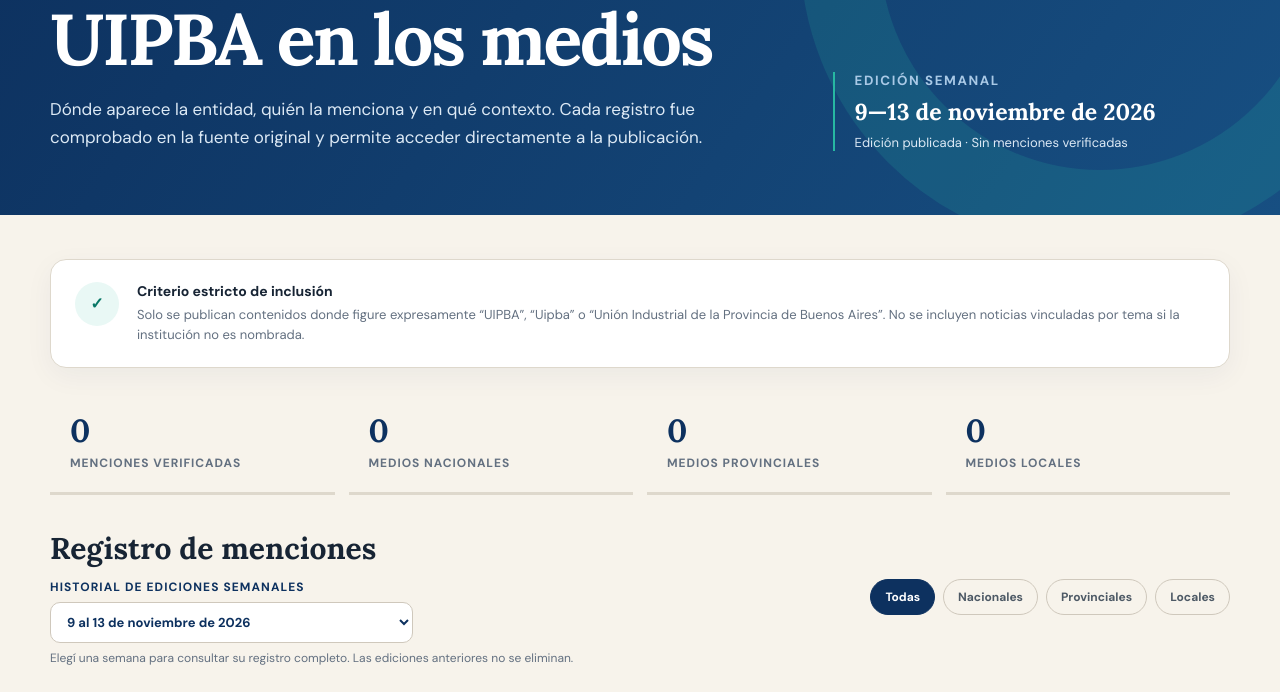
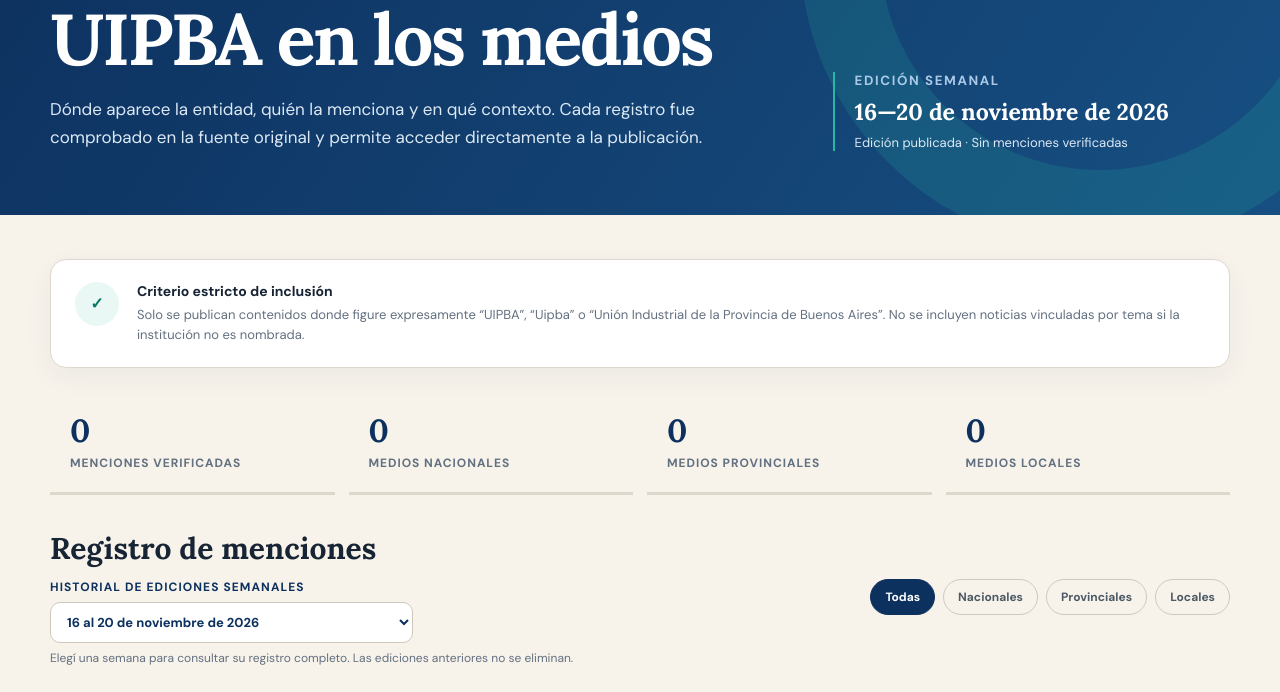
Before and after one commit to ComunicacionUIPBA/uipba-en-los-medios, a plain HTML site: page index.html in a window 1280 px wide. Shown: the part 178-870 px from the top of the page. Drawn offline with Linux system fonts and the light colour scheme.

Commit message:
UIPBA en los medios: edición semanal 16 al 20 de noviembre de 2026 (sin menciones verificadas)
Co-Authored-By: Claude Sonnet 5.5 <noreply@anthropic.com>

```diff
--- a/index.html
+++ b/index.html
@@ -71,7 +71,7 @@
         <h1>UIPBA en los medios</h1>
         <p>Dónde aparece la entidad, quién la menciona y en qué contexto. Cada registro fue comprobado en la fuente original y permite acceder directamente a la publicación.</p>
       </div>
-      <div class="edition"><small>Edición semanal</small><strong id="heroPeriod">9—13 de noviembre de 2026</strong><span id="heroStatus">Edición publicada · Sin menciones verificadas</span></div>
+      <div class="edition"><small>Edición semanal</small><strong id="heroPeriod">16—20 de noviembre de 2026</strong><span id="heroStatus">Edición publicada · Sin menciones verificadas</span></div>
     </div>
   </section>
 </header>
@@ -94,7 +94,8 @@
       <h2>Registro de menciones</h2>
       <label for="weekSelector" style="display:block;margin-top:12px;font-size:12px;font-weight:800;color:var(--navy);text-transform:uppercase;letter-spacing:.09em">Historial de ediciones semanales</label>
       <select id="weekSelector" style="margin-top:7px;min-width:250px;padding:10px 12px;border:1px solid #cfc8bc;border-radius:10px;background:#fff;color:var(--navy);font:700 13px 'DM Sans'">
-        <option value="2026-11-09" selected>9 al 13 de noviembre de 2026</option>
+        <option value="2026-11-16" selected>16 al 20 de noviembre de 2026</option>
+        <option value="2026-11-09">9 al 13 de noviembre de 2026</option>
         <option value="2026-11-02">2 al 6 de noviembre de 2026</option>
         <option value="2026-10-26">26 al 30 de octubre de 2026</option>
         <option value="2026-10-19">19 al 23 de octubre de 2026</option>
@@ -414,6 +415,7 @@
   let activeScope="todos";
 
   const weekLabels={
+    "2026-11-16":{period:"16—20 de noviembre de 2026",status:"Edición publicada · Sin menciones verificadas"},
     "2026-11-09":{period:"9—13 de noviembre de 2026",status:"Edición publicada · Sin menciones verificadas"},
     "2026-11-02":{period:"2—6 de noviembre de 2026",status:"Edición publicada · 1 mención verificada"},
     "2026-10-26":{period:"26—30 de octubre de 2026",status:"Edición publicada · 3 menciones verificadas"},
```
